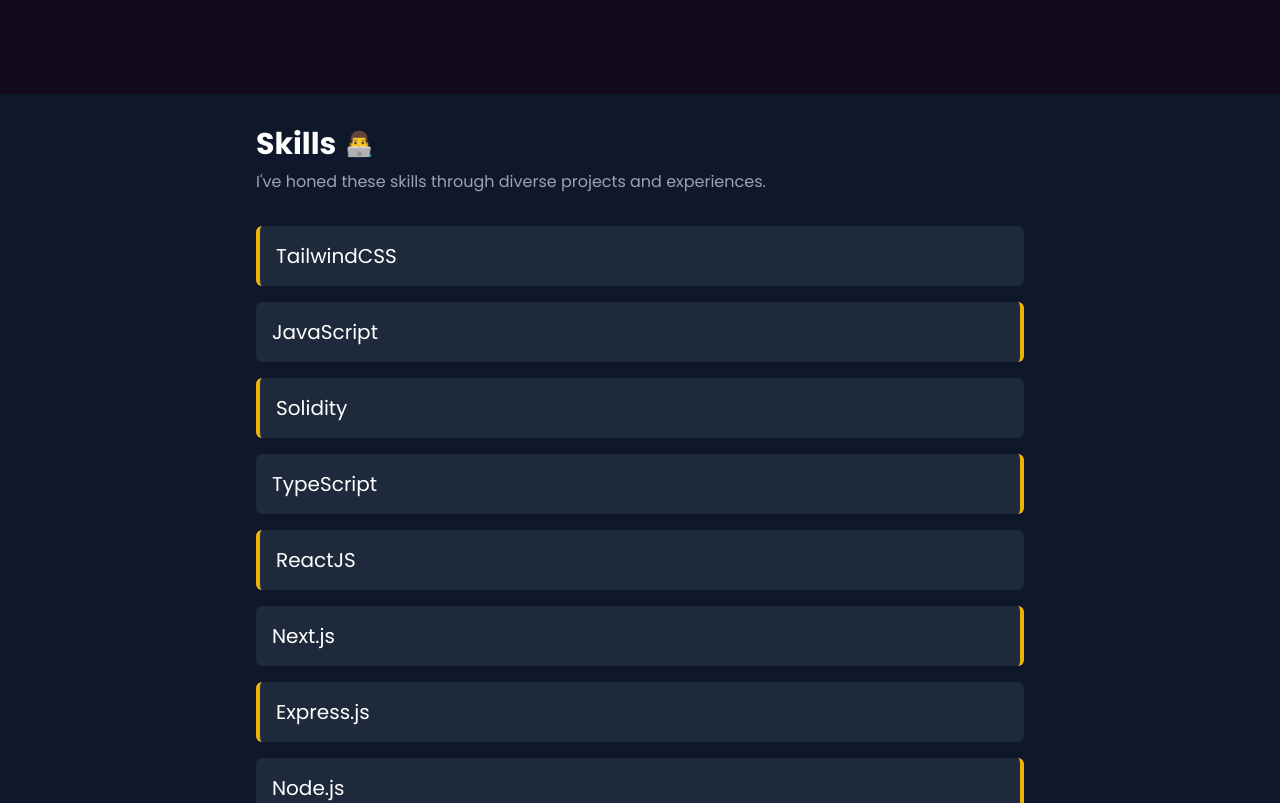
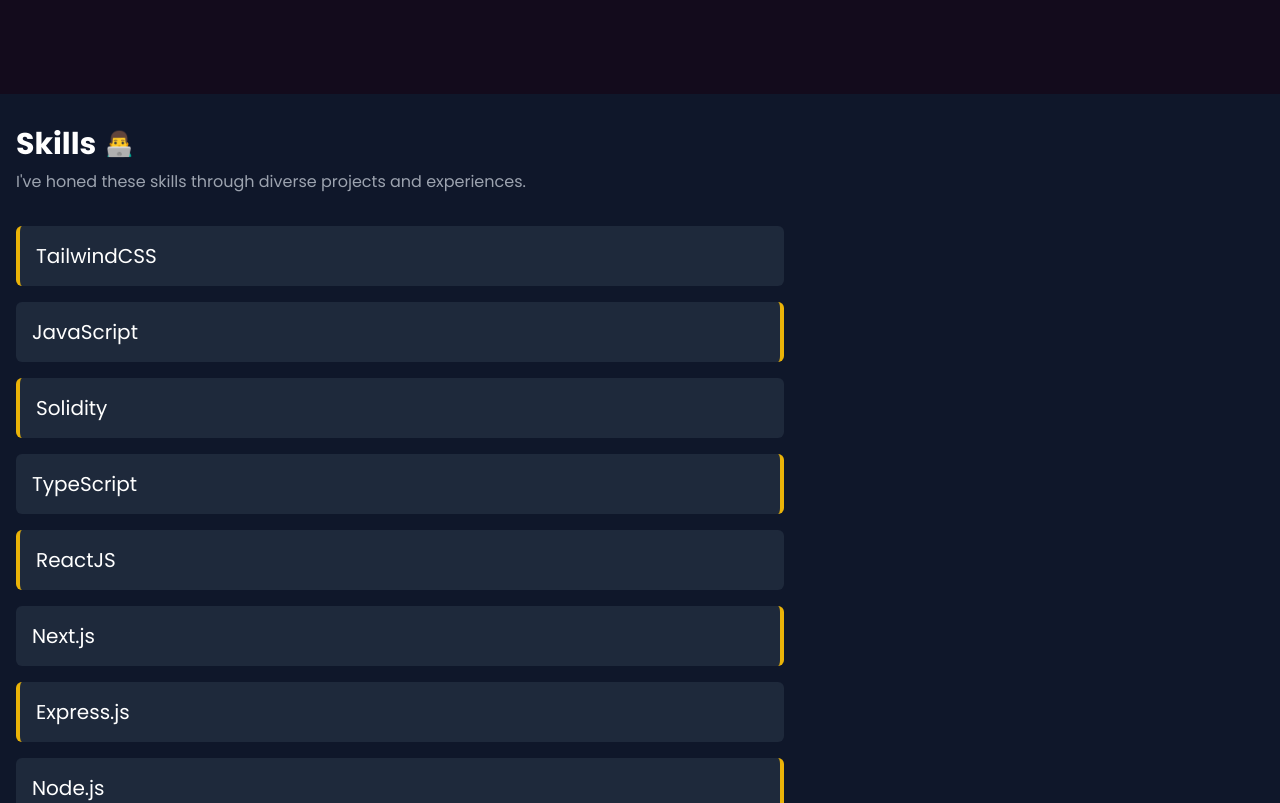
Before and after one commit to heyrapto/portfolio-, a React (Vite) app: page / in a window 1280 px wide. Shown: the part 2860-3663 px from the top of the page. Built offline with nearby package versions, Linux system fonts and the light colour scheme.

Commit message:
Update Skills.tsx

```diff
--- a/src/pages/Skills.tsx
+++ b/src/pages/Skills.tsx
@@ -41,7 +41,7 @@
 
   return (
     <div ref={sectionRef} className="bg-navy-900 py-8 px-4">
-      <div className="max-w-3xl mx-auto">
+      <div className="max-w-3xl">
         <div className="mb-8">
           <h2 className="text-3xl font-bold text-white flex items-center">
             Skills<span className="text-2xl ml-2">👨‍💻</span>
```
